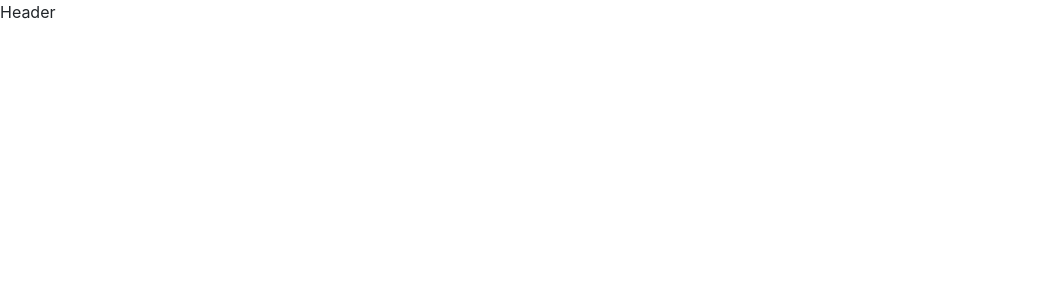
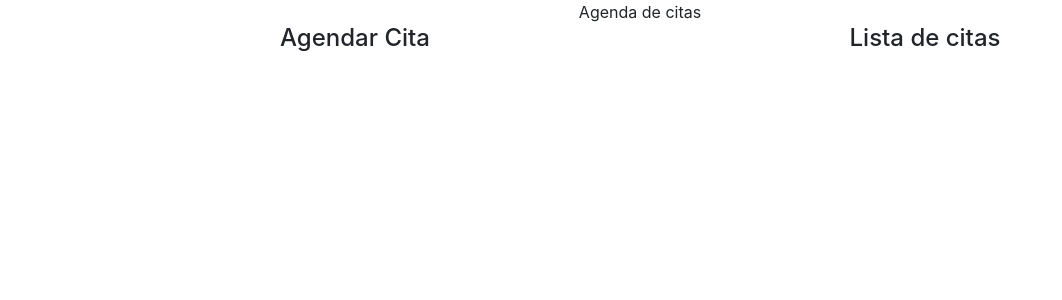
Before and after one commit to devsystem16/practica02, a React (Create React App) app: page / in a window 1280 px wide. Shown: the top 300 px of the page, without its empty margins (0-1062 px from the left). Built offline with nearby package versions, Linux system fonts and the light colour scheme.

Commit message:
estructuraInicial

```diff
--- a/src/App.js
+++ b/src/App.js
@@ -10,9 +10,15 @@ class App extends Component {
   render() {
     return (
 
-    <Fragment>
-      <Header></Header>
-    </Fragment>
+      <Fragment>
+        <Header />
+        <div className="container">
+          <div className="row">
+            <div className="col-md-6"><h4 className="text-center">Agendar Cita</h4>  </div>
+            <div className="col-md-6"> <h4 className="text-center"> Lista de citas</h4></div>
+          </div>
+        </div>
+      </Fragment>
 
     );
   }
--- a/src/components/Header.js
+++ b/src/components/Header.js
@@ -7,7 +7,7 @@ class Header extends Component {
     render() {
         return (
         <Fragment>
-                     <div>Header</div>
+                     <header className="text-center">Agenda de citas</header>
         </Fragment>
 
      );
```
